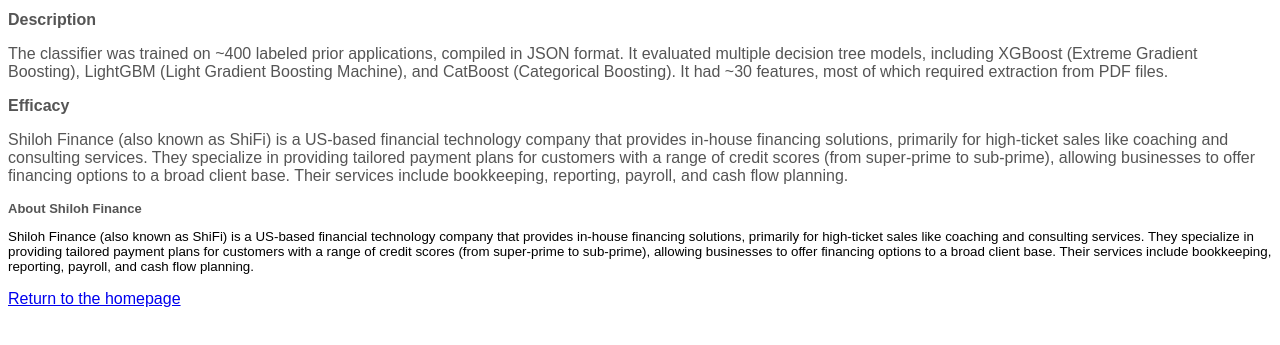
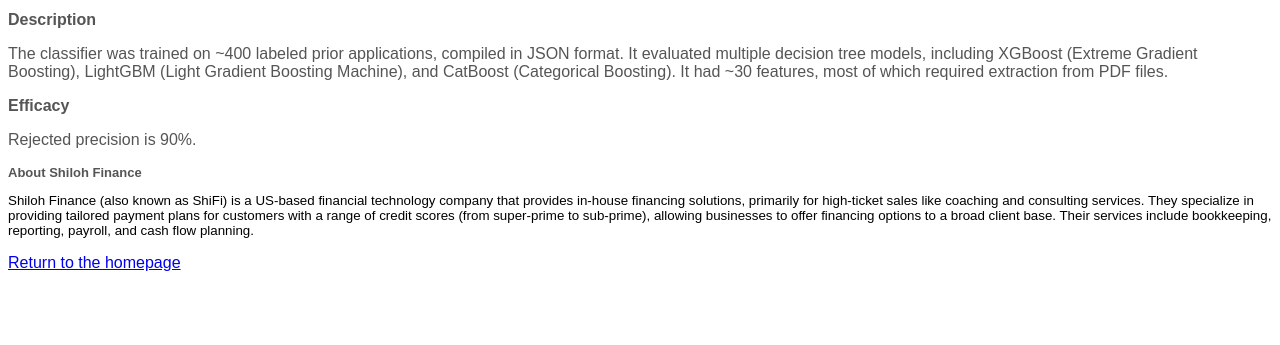
Before and after one commit to CanaAI/canaai.github.io, a plain HTML site: page preauth/index.html in a window 1280 px wide. Shown: the part 249-594 px from the top of the page. Drawn offline with Linux system fonts and the light colour scheme.

Commit message:
Corrected PreAuth's efficacy statement.

```diff
--- a/preauth/index.html
+++ b/preauth/index.html
@@ -26,7 +26,7 @@
     <h2>Description</h2>
     <p>The classifier was trained on ~400 labeled prior applications, compiled in JSON format. It evaluated multiple decision tree models, including XGBoost (Extreme Gradient Boosting), LightGBM (Light Gradient Boosting Machine), and CatBoost (Categorical Boosting). It had ~30 features, most of which required extraction from PDF files.</p>
     <h2>Efficacy</h2>
-    <p>Shiloh Finance (also known as ShiFi) is a US‑based financial technology company that provides in‑house financing solutions, primarily for high‑ticket sales like coaching and consulting services. They specialize in providing tailored payment plans for customers with a range of credit scores (from super-prime to sub-prime), allowing businesses to offer financing options to a broad client base. Their services include bookkeeping, reporting, payroll, and cash flow planning.</p>
+    <p>Rejected precision is 90%.</p>
 
     <h3>About Shiloh Finance</h3>
     <about>Shiloh Finance (also known as ShiFi) is a US‑based financial technology company that provides in‑house financing solutions, primarily for high‑ticket sales like coaching and consulting services. They specialize in providing tailored payment plans for customers with a range of credit scores (from super-prime to sub-prime), allowing businesses to offer financing options to a broad client base. Their services include bookkeeping, reporting, payroll, and cash flow planning.</about>
```
